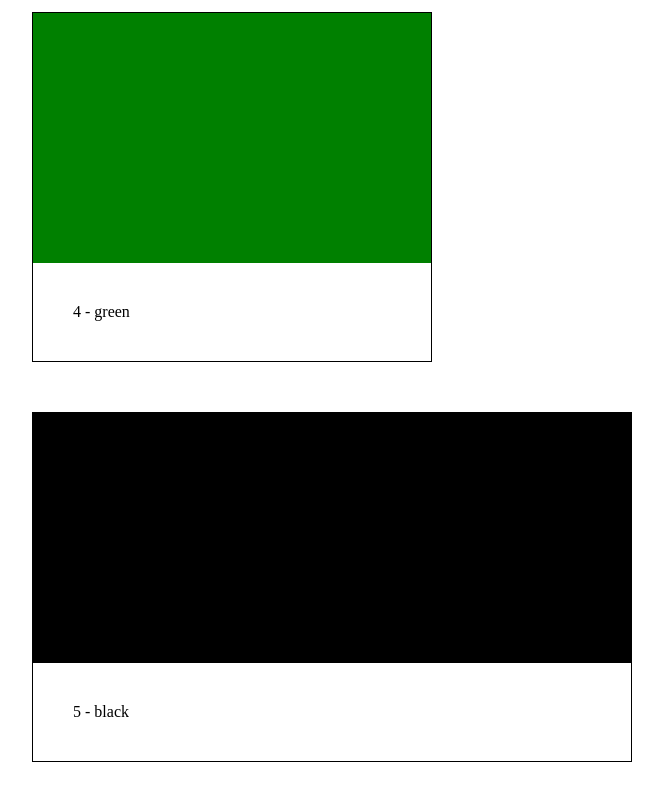
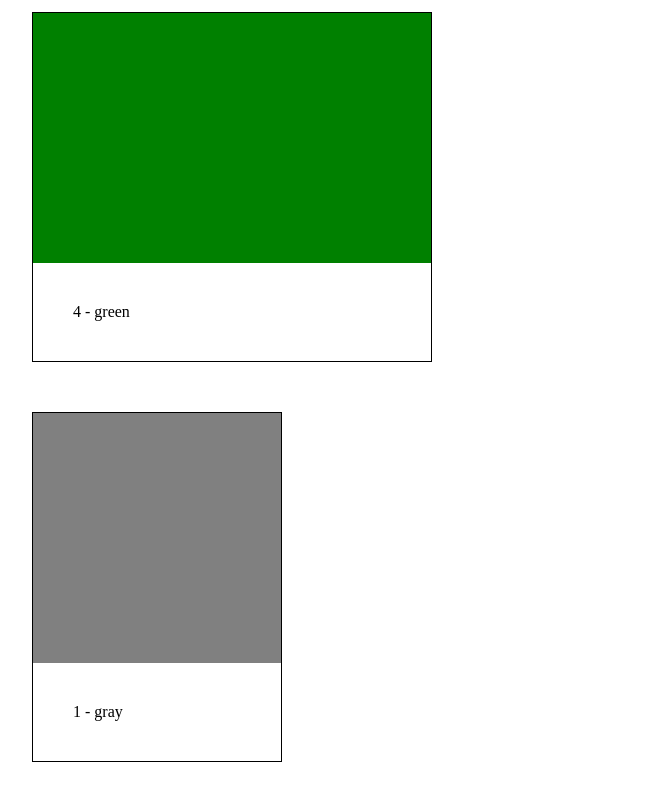
Before and after one commit to seohyon-cho/1120_react, a React (Create React App) app: page / in a window 1280 px wide. Shown: the part 1314-2114 px from the top of the page, without its empty margins (26-689 px from the left). Built offline with nearby package versions, Linux system fonts and the light colour scheme.

Commit message:
default parameter

```diff
--- a/src/App.jsx
+++ b/src/App.jsx
@@ -19,7 +19,7 @@ export default function App() {
 				);
 			})}
 
-			<Card colorName={'black'} index={4} width={600} />
+			<Card />
 		</>
 	);
 }
--- a/src/card/Card.jsx
+++ b/src/card/Card.jsx
@@ -1,6 +1,7 @@
 import './Card.scss';
 
-export default function Card({ colorName, index, width, show }) {
+// default parameter를 활용하여, 특정값 미 전달 시, 디폴트값 미리 설정 가능
+export default function Card({ colorName = 'gray', index = 0, width = 250, show = 'block' }) {
 	// 만약 이전처럼 단지 props 라는 파라미터 이름으로만 객체를 통으로 전달하면, 해당 props에 전달되는 값들이 많은 경우 어떤 값이 전달되는지 파악하기가 어려움.
 	// 그러므로, props로 통째로 쓰지않고, 비구조화할당을 이용해 직접 전달하면 props.어쩌구 쓰지 않고 그냥 바로 불러서 쓸 수 있음. (일반적인 방법. 효율적임)
 	return (
```
